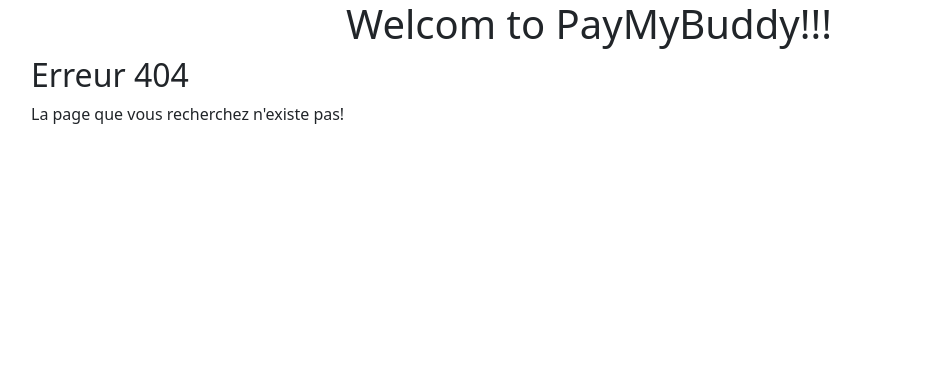
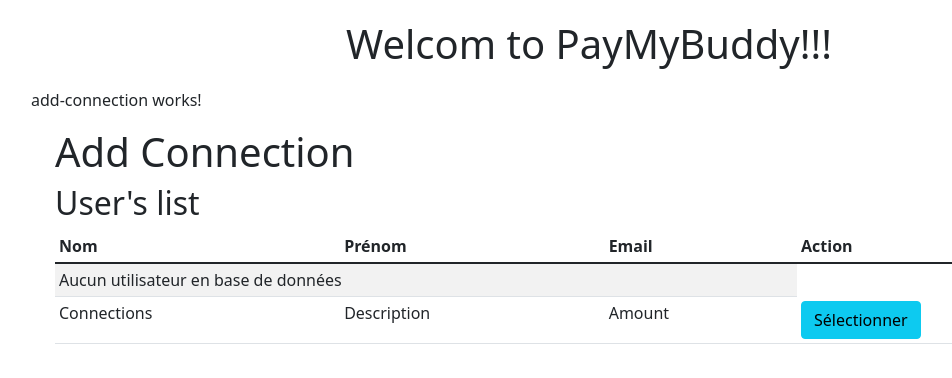
Before and after one commit to PascalChatard/angular_paymybuddy, an Angular app: page /account/connection/1 in a window 1280 px wide. Before the commit this address led to /not-found. Shown: the top 378 px of the page, without its empty margins (51-1003 px from the left). Built offline with nearby package versions, Linux system fonts and the light colour scheme.

Commit message:
Amélioration du visuel + prise en compte remarques Laurent

```diff
--- a/src/app/app-routing.module.ts
+++ b/src/app/app-routing.module.ts
@@ -3,6 +3,8 @@ import { RouterModule, Routes } from '@angular/router';
 import { AccountComponent } from './features/account/account.component';
 import { LoginComponent } from './features/login/login.component';
 import { LogoffComponent } from './features/logoff/logoff.component';
+import { AddConnectionComponent } from './features/add-connection/add-connection.component';
+
 import { FourOhFourComponent } from './four-oh-four/four-oh-four.component';
 import { AuthGuard } from './services/auth-guard.service';
 
@@ -12,7 +14,7 @@ const routes: Routes = [
   { path: 'profile', redirectTo: 'not-found'},
   { path: 'account', canActivate: [AuthGuard], component: AccountComponent},
   { path: 'account/:id', canActivate: [AuthGuard], component: AccountComponent},
-  { path: 'account/connection', component: LoginComponent},
+  { path: 'account/connection/:id', component: AddConnectionComponent},
   { path: '', component: LoginComponent },
   { path: 'not-found', component: FourOhFourComponent },
   { path: '**', redirectTo: 'not-found'}
--- a/src/app/app.component.html
+++ b/src/app/app.component.html
@@ -1,5 +1,5 @@
 
-<div class="container-fluid text-center">
+<div class="container-fluid text-center" style="margin: 20px auto;">
   <div *ngIf="!isUserLogged()">
     <h1>
         Welcom to {{title}}!!!
--- a/src/app/app.module.ts
+++ b/src/app/app.module.ts
@@ -15,6 +15,7 @@ import { AuthGuard } from './services/auth-guard.service';
 import { LogoffComponent } from './features/logoff/logoff.component';
 import { HttpClientModule } from '@angular/common/http';
 import { FormsModule, ReactiveFormsModule } from '@angular/forms';
+import { AddConnectionComponent } from './features/add-connection/add-connection.component';
 
 @NgModule({
   declarations: [
@@ -25,7 +26,8 @@ import { FormsModule, ReactiveFormsModule } from '@angular/forms';
     TransfertComponent,
     UserComponent,
     FourOhFourComponent,
-    LogoffComponent
+    LogoffComponent,
+    AddConnectionComponent
   ],
   imports: [
     BrowserModule,
--- a/src/app/features/account/account.component.html
+++ b/src/app/features/account/account.component.html
@@ -5,19 +5,25 @@
 <!--             Nouveau Transfert       -->
 <!-- *********************************** -->
 
-<div class="container special">
-    <h2 class="h2">Send Money<a th:href="@{/account/connection/{id}(id=${account.accountId})}"><button class="btn btn-info">Add Connection</button></a></h2>
+<div class="container special" style=" margin: 20px auto;" >
+    <h2 class="h2">Send Money<a href="/account/connection/{{accountId}}"><button class="btn btn-info" style="margin-left:10px">Add Connection</button></a></h2>
+    <!-- <h2 class="h2">Send Money<a th:href="@{/account/connection/{id}(id=${account.accountId})}"><button class="btn btn-info" style="margin-left:10px">Add Connection</button></a></h2> -->
 
     <form  [formGroup]="transferForm" (ngSubmit)="onSubmit()">
         <div class="form-group blu-margin">
 
-            <select class="form-control" formControlName="beneficiaryUserId" placeholder="Give a description">
-                <option value="0">select A Connection</option>
+            <!-- <select class="form-control" formControlName="beneficiaryUserId" style="margin:10px"> -->
+            <select class="form-control" formControlName="beneficiaryUserId" style="margin:10px">
+                <!-- <option value="0">select A Connection</option> -->
+                <!-- <option value="" selected disabled>Select a Connection</option> -->
+                <!-- <option value="" hiden disabled>Select a connection</option> -->
+                <!-- <option value="">Select a connection</option> -->
+                <option value="" selected disabled hidden>Please select a connection</option>
                 <option *ngFor="let user of account?.connections" value="{{user.userId}}" text="{{user.firstName}} {{user.lastName}}" ></option>
              </select>
-             <input	type="text" class="form-control" formControlName="transferDescription" placeholder="Give a description"  id="transferDescription">
-             <input type="number" class="form-control" step="0.01" value="0.0" formControlName="transferAmout" id="transferAmout">
-            <button type="submit" class="btn btn-info">Pay</button>
+             <input	type="text" class="form-control" formControlName="transferDescription" placeholder="Give a description"  id="transferDescription" style="margin:10px">
+             <input type="number" class="form-control" placeholder="0.00" step="0.01" value="0.0" formControlName="transferAmout" id="transferAmout" style="margin:10px">
+            <button type="submit" class="btn btn-info" style="margin:10px">Pay</button>
          </div>
 
     </form>
@@ -31,7 +37,7 @@
 <!-- *********************************** -->
 
 
-<div class="container special">
+<div class="container special" style=" margin: 20px auto;">
 
     <h2 class="h2">My Transfers</h2>
 
--- a/src/app/features/account/account.component.ts
+++ b/src/app/features/account/account.component.ts
@@ -64,9 +64,14 @@ export class AccountComponent implements OnInit {
                 // the API REST return a account, verify the instance
                 this.account = data;
                 // check that the instance exists
-                if (this.account != null)
+                //if (this.account != null)
+                if (this.account)
                     // retreive account id
                     this.accountId = this.account.accountId;
+                else
+                {
+                    // Quoi mettre ici ????????
+                }
             }
         );
     }
--- /dev/null
+++ b/src/app/features/add-connection/add-connection.component.html
@@ -0,0 +1,30 @@
+<p>add-connection works!</p>
+
+<div class="container special">
+    <h1 class="h1">Add Connection</h1>
+    <h2 class="h2">User's list</h2>
+    <div class="table-responsive">
+        <table class="table table-striped table-sm">
+        <thead>
+            <tr>
+                <th>Nom</th>
+                <th>Prénom</th>
+                <th>Email</th>
+                <th>Action</th>
+            </tr>
+        </thead>
+        <tbody>
+            <tr th:if="${users.empty}">
+                <td colspan="3">Aucun utilisateur en base de données</td>
+            </tr>
+            <tr th:each="user: ${users}">
+                <td><span th:text="${user.firstName}"> Connections </span></td>
+                <td><span th:text="${user.lastName}"> Description </span></td>
+                <td><span th:text="${user.mail}"> Amount </span></td>
+                <td><a th:href="@{/account/{id1}/connection/{id2}(id1=${account.accountId}, id2=${user.userId})}"><button class="btn btn-info">Sélectionner</button></a></td>
+
+            </tr>
+        </tbody>
+        </table>
+    </div>
+      </div>
--- /dev/null
+++ b/src/app/features/add-connection/add-connection.component.ts
@@ -0,0 +1,44 @@
+import { Component, OnInit } from '@angular/core';
+
+@Component({
+  selector: 'app-add-connection',
+  templateUrl: './add-connection.component.html',
+  styleUrls: ['./add-connection.component.scss']
+})
+export class AddConnectionComponent implements OnInit {
+
+  accountId: any;
+
+  constructor() { }
+
+  ngOnInit(): void {
+            // retreives the account id from URL
+            this.accountId = history.state.data;
+
+            // attempts to recover account data
+            this.loadConnections(this.accountId);
+  }
+
+  loadConnections(accountId: any) {
+
+    // consumes the account/id endpoint of API REST
+    // this.http.get("http://localhost:4200/api/account/"+ accountId).subscribe(
+    //     (data: any) => {
+
+    //         // the API REST return a account, verify the instance
+    //         this.account = data;
+    //         // check that the instance exists
+    //         //if (this.account != null)
+    //         if (this.account)
+    //             // retreive account id
+    //             this.accountId = this.account.accountId;
+    //         else
+    //         {
+    //             // Quoi mettre ici ????????
+    //         }
+    //     }
+    // );
+  }
+
+
+}
--- a/src/app/features/login/login.component.html
+++ b/src/app/features/login/login.component.html
@@ -1,5 +1,8 @@
 
-<form class="form-horizontal text-center" style="max-width: 350px; margin: 0 auto; background-color: #eee;">
+<form class="form-horizontal text-center" style="max-width: 350px; margin: 15% auto; background-color: #eee;">
+<!-- <form class="form-horizontal text-center" style="max-width: 350px; margin: 150px auto; background-color: #eee;">     -->
+
+
 
     <div class="border border-secondary p-3 rounded" style="padding: 5rem;">
 
--- a/src/app/features/logoff/logoff.component.html
+++ b/src/app/features/logoff/logoff.component.html
@@ -1,4 +1,4 @@
-<form class="form-horizontal text-center" style="max-width: 350px; margin: 0 auto; background-color: #eee;">
+<form class="form-horizontal text-center" style="max-width: 350px; margin: 15% auto; background-color: #eee;">
 
     <div class="border border-secondary p-3 rounded" style="padding: 5rem;">
 
--- a/src/app/services/auth.service.ts
+++ b/src/app/services/auth.service.ts
@@ -30,7 +30,8 @@ export class AuthService {
 
                         // the API REST return a user, verify the instance and the credentials
                         this.user = data;
-                        if ((this.user != null) &&
+                        //if ((this.user != null) &&
+                        if ((this.user) &&
                             (this.user.mail == email) &&
                             (this.user.password == password)) {
 
```
Also changed, not shown: src/app/features/add-connection/add-connection.component.scss (added), 1 other file (tests, documents, lock files or other folders).
